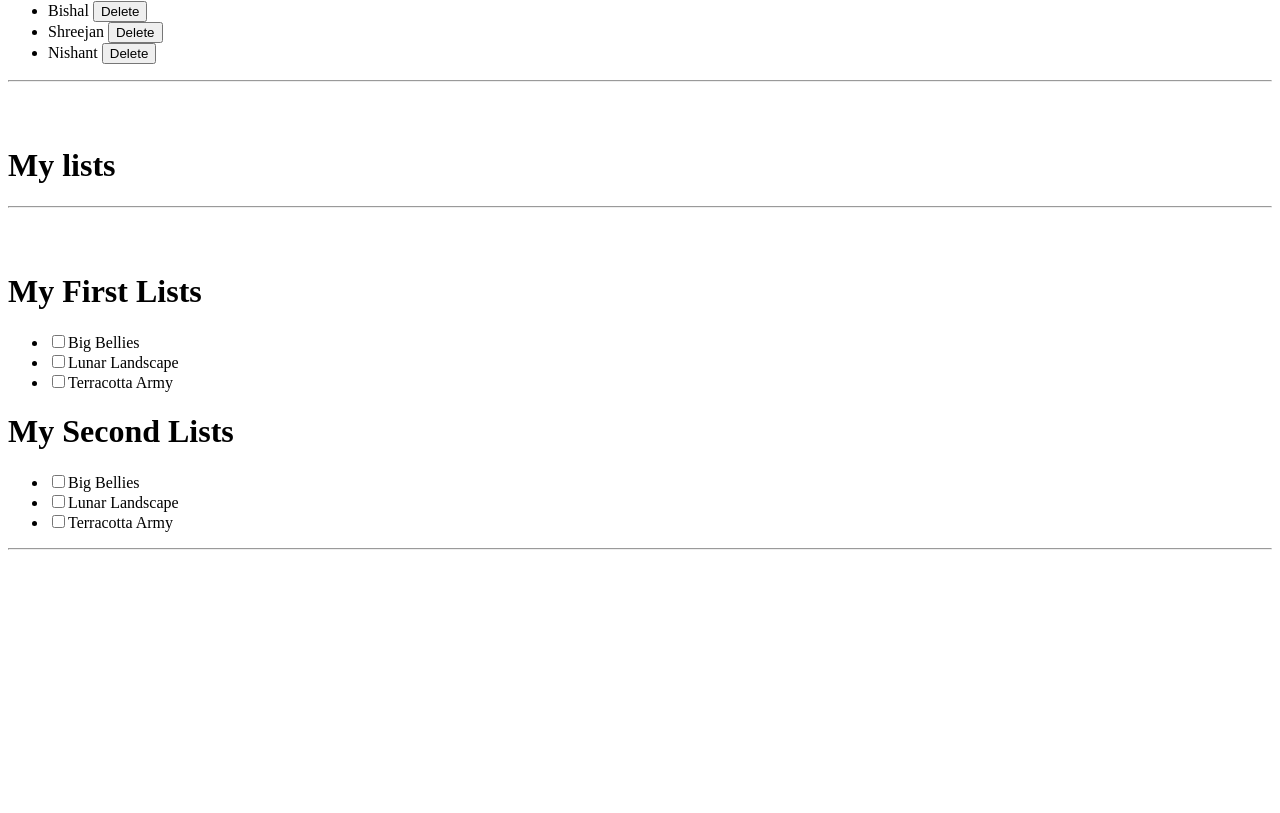
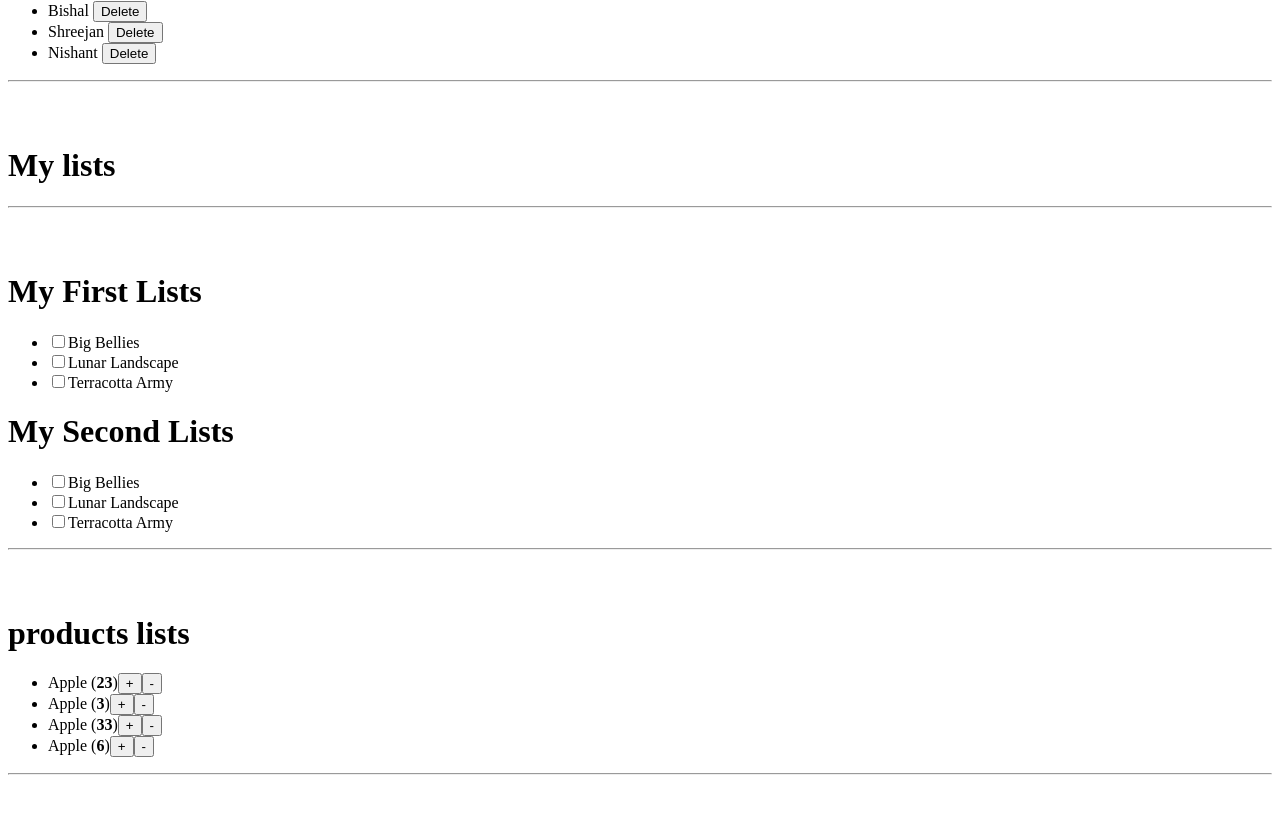
Before and after one commit to bishalkunwar/ReactJSLearning, a React (Create React App) app in the folder learning_try/: page / in a window 1280 px wide. Shown: the part 1583-2396 px from the top of the page. Before the commit the page ends 2185 px from the top, so only its background shows below. Built offline with nearby package versions, Linux system fonts and the light colour scheme.

Commit message:
state management in array avoiding the mutation shopping cart plus minus

```diff
--- a/learning_try/src/App.js
+++ b/learning_try/src/App.js
@@ -222,6 +222,7 @@ import ObjectState from "./Components/UpdatingObjectsState";
 // import Main from "./Components/fixingMutation/Main";
 import Todo from "./Components/updatingArrayInState/Todo";
 import CheckToogleState from "./Components/updatingArrayInState/CheckToogleState";
+import ShoppingCart from "./Components/updatingArrayInState/ShoppingCart";
 
 export default function App(){
   return(
@@ -242,6 +243,8 @@ export default function App(){
       <hr/><br/><br/>
       <CheckToogleState/>
       <hr/><br/><br/>
+      <ShoppingCart/>
+      <hr/><br/><br/>
     </div>
   )
 };
--- /dev/null
+++ b/learning_try/src/Components/updatingArrayInState/ShoppingCart.js
@@ -0,0 +1,57 @@
+import { useState } from "react";
+
+const productList = [
+    {id:0, name: "Apple", count:23},
+    {id:1, name: "Apple", count:3},
+    {id:2, name: "Apple", count:33},
+    {id:3, name: "Apple", count:6},
+]
+
+export default function ShoppingCart(){
+
+    const[products, setProducts] = useState(productList);
+
+    function handlePlus(productId){
+        setProducts(products.map(product=>{
+            if(product.id === productId){
+                return{
+                    ...product, count: product.count+1
+                }
+            }else{
+                return product;
+            }
+        }))
+    }
+
+    function handleMinus(productId){
+        setProducts(products.map(product=>{
+            if(product.id === productId && product.count > 0){
+                return{
+                    ...product, count: product.count-1
+                };
+            }else{
+                return product
+            }
+        }))
+
+        }
+
+        return(
+            <>
+                <h1>products lists</h1>
+                <ul>
+                    {products.map(product=>(
+                        <li key={product.id}>
+                            {product.name} {' '}
+
+                            (<b>{product.count}</b>)
+
+                            <button onClick={()=>{handlePlus(product.id)}}>+</button>
+                            <button onClick={()=>{handleMinus(product.id)}}>-</button>
+                        </li>
+
+                    ))}
+                </ul>
+            </>
+        );
+}
```
